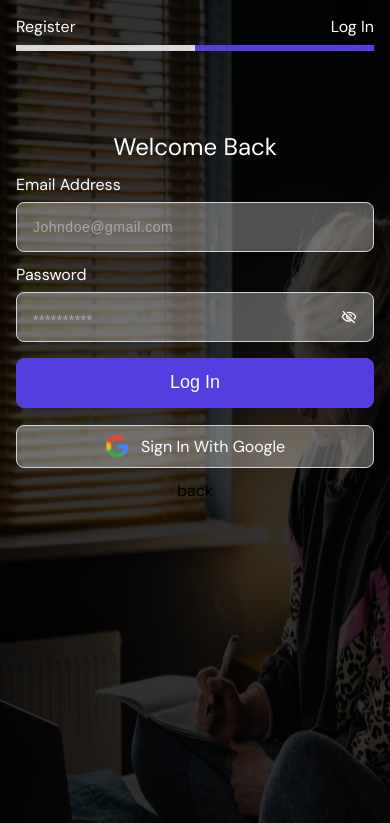
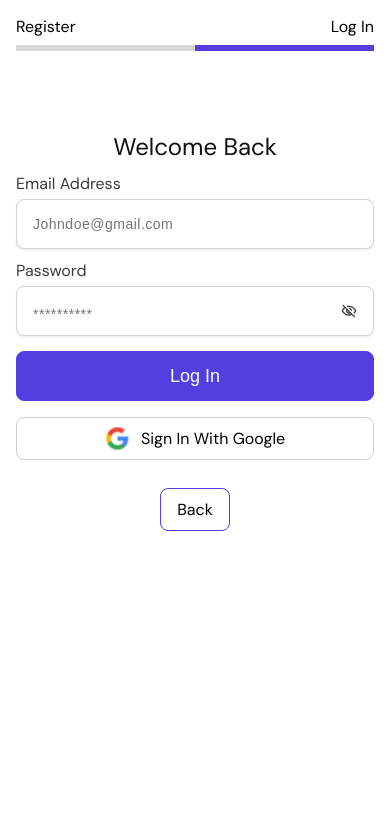
Before and after one commit to okhuaroboosayuki/chatter, a React (Create React App) app: page /signup/login in a window 390 px wide. Shown: the top 823 px of the page. Built offline with nearby package versions, Linux system fonts and the light colour scheme; no server answers.

Commit message:
worked on responsiveness: removed img from mobile view, reduced the viewport code, added styles for 'back_home' button, and worked on other styling issues

```diff
--- a/src/styles/scss/sign-in.scss
+++ b/src/styles/scss/sign-in.scss
@@ -27,7 +27,6 @@
 
             .lady_writer_img {
                 width: 100%;
-                height: 100vh;
                 aspect-ratio: 1/1;
                 object-fit: cover;
                 object-position: center;
@@ -217,7 +216,7 @@
                     flex-direction: column;
                     justify-content: center;
                     align-items: center;
-                    gap: 6px;
+                    gap: 0.7rem;
 
                     .names {
                         display: flex;
@@ -231,13 +230,14 @@
                             flex-direction: column;
                             align-items: flex-start;
                             justify-content: center;
+                            position: relative;
                         }
                     }
 
                     .input_wrapper {
                         display: flex;
                         flex-direction: column;
-                        gap: 7px;
+                        gap: 5px;
                         width: 100%;
 
                         label {
@@ -357,7 +357,7 @@
                             border-radius: 0.5rem;
                             text-align: center;
                             transition: all 0.5s ease-in-out;
-                            border: 0.0625rem solid var(--btn-color);
+                            border: 1px solid var(--btn-color);
                             background-color: var(--btn-color);
                             color: var(--pry-bg-color);
                             font-size: 18px;
@@ -408,6 +408,10 @@
                         justify-content: flex-start;
                     }
                 }
+
+                .back_home {
+                    display: none;
+                }
             }
         }
 
@@ -420,6 +424,11 @@
 
         .error {
             font-size: 12px;
+            position: absolute;
+        }
+
+        .names_error {
+            top: 4.8rem;
         }
 
         .main_error {
@@ -437,17 +446,16 @@
 @media screen and (max-width: 1440px) {
     .register {
         .register_container {
+            height: 100vh;
             .left {
-                height: 107vh;
+                height: 100vh;
 
                 .lady_writer_img {
-                    height: 107vh;
+                    height: 100vh;
                 }
             }
 
             .right {
-                height: 105vh;
-
                 .right_container {
                     .auth_header {
                         .back_icon {
@@ -467,13 +475,7 @@
 @media screen and (max-width: 1240px) {
     .register {
         .register_container {
-            .left {
-                height: 110vh;
-            }
-
             .right {
-                height: 110vh;
-
                 .right_container {
                     .auth_header {
                         .back_icon {
@@ -491,12 +493,10 @@
         .register_container {
             .left {
                 width: 100%;
-                height: 120vh;
+                background-color: var(--pry-bg-color);
 
                 .lady_writer_img {
-                    object-fit: fill;
-                    object-position: center;
-                    height: 120vh;
+                    display: none;
                 }
 
                 .left_content-container {
@@ -506,89 +506,29 @@
                 }
             }
 
+            .lady_writer_img_blur,
+            .loaded {
+                display: none;
+            }
+
             .right {
                 position: absolute;
                 width: 100%;
-                height: 120vh;
-                background-color: rgba(0, 0, 0, 0.5);
 
                 .right_container {
                     gap: 0;
                     .auth_header {
-                        color: var(--pry-bg-color);
-
                         width: 100%;
 
                         .back_icon {
                             right: 55rem;
-
-                            svg {
-                                path {
-                                    stroke: var(--pry-bg-color);
-                                }
-                            }
                         }
-                    }
-
-                    h2 {
-                        color: var(--pry-bg-color);
                     }
 
                     form {
                         width: 100%;
-                        gap: 12px;
-
-                        .input_wrapper {
-                            label {
-                                color: var(--pry-bg-color);
-                            }
-
-                            .first_name_input,
-                            .last_name_input,
-                            .designation,
-                            .email_input {
-                                background-color: rgba(255, 255, 255, 0.3);
-                                color: var(--pry-bg-color);
-
-                                &::placeholder {
-                                    color: rgb(167, 167, 167);
-                                }
-                            }
-                        }
-
-                        .input {
-                            background-color: rgba(255, 255, 255, 0.3);
-
-                            input {
-                                color: var(--pry-bg-color);
-                                background-color: transparent;
-
-                                &::placeholder {
-                                    color: rgb(167, 167, 167);
-                                }
-                            }
-
-                            .visibility_icon {
-                                color: var(--pry-bg-color);
-
-                                &:hover {
-                                    background-color: var(--btn-color);
-                                }
-                            }
-                        }
-                    }
-
-                    .or_sign_with {
-                        .google {
-                            background-color: rgba(255, 255, 255, 0.3);
-                            color: var(--pry-bg-color);
-                        }
                     }
                 }
-            }
-
-            .main_error {
-                background-color: rgba(255, 255, 255, 0.25);
             }
         }
     }
@@ -597,48 +537,14 @@
 @media screen and (max-width: 980px) {
     .register {
         .register_container {
-            .left {
-                height: 120vh;
-
-                .lady_writer_img {
-                    height: 120vh;
-                }
-            }
-
             .right {
-                height: 120vh;
                 .right_container {
                     .auth_header {
                         .back_icon {
                             right: 48rem;
                         }
                     }
-
-                    form {
-                        .or_sign_with {
-                            .google {
-                                background-color: rgba(255, 255, 255, 0.3);
-                            }
-                        }
-                    }
                 }
-            }
-        }
-    }
-}
-
-@media screen and (max-width: 834px) {
-    .register {
-        .register_container {
-            .left {
-                height: 107vh;
-
-                .lady_writer_img {
-                    height: 107vh;
-                }
-            }
-            .right {
-                height: 107vh;
             }
         }
     }
@@ -667,7 +573,21 @@
                 .right_container {
                     .auth_header {
                         .back_icon {
-                            right: 40rem;
+                            display: none;
+                        }
+                    }
+
+                    .back_home {
+                        display: flex;
+                        border: 1px solid var(--btn-color);
+                        border-radius: 0.5rem;
+                        padding: 10px 16px 10px 16px;
+                        text-transform: capitalize;
+                        cursor: pointer;
+                        margin-top: 1rem;
+
+                        &:hover {
+                            border: 1px solid #d0d0d0;
                         }
                     }
                 }
@@ -693,16 +613,7 @@
 @media screen and (max-width: 560px) {
     .register {
         .register_container {
-            .left {
-                height: 126vh;
-
-                .lady_writer_img {
-                    height: 126vh;
-                }
-            }
-
             .right {
-                height: 126vh;
                 .right_container {
                     .auth_header {
                         width: 100%;
@@ -770,21 +681,3 @@
         }
     }
 }
-
-@media screen and (max-width: 380px) {
-    .register {
-        .register_container {
-            .left {
-                height: 160vh;
-
-                .lady_writer_img {
-                    height: 160vh;
-                }
-            }
-
-            .right {
-                height: 160vh;
-            }
-        }
-    }
-}
```
